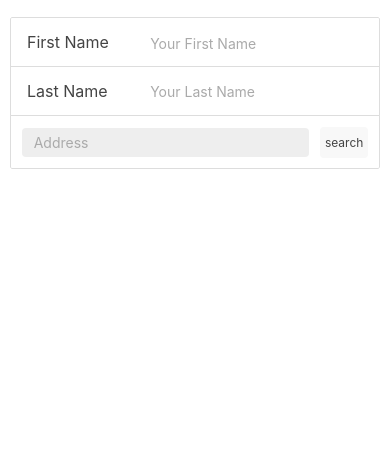
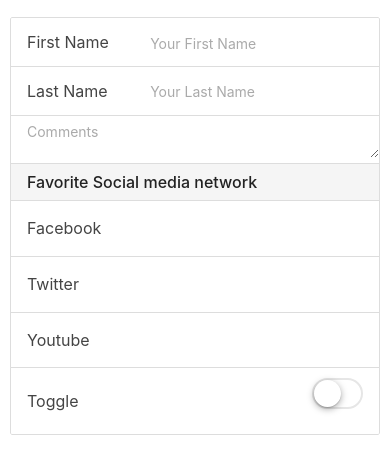
Before and after one commit to tsflatif/ionic-academySchedule, a website: page www/index.html in a window 390 px wide. Shown: the part 170-644 px from the top of the page. Drawn offline with Linux system fonts and the light colour scheme; some packages are replaced by stand-ins of ours; files that its build step writes are made by us from their sources; files whose address does not match are found by name.

Commit message:
radio and toggle button

```diff
--- a/www/index.html
+++ b/www/index.html
@@ -48,13 +48,38 @@
               <input type="text" placeholder="Your Last Name">
             </label>
 
-            <div class="item item-input-inset">
-              <label class="item-input-wrapper">
-                <input type="text" placeholder="Address">
+            <label class="item item-input">
+              <textarea placeholder="Comments"></textarea>
+            </label>
+
+            <div class="item item-divider">Favorite Social media network</div>
+
+              <label class="item item-radio">
+                <input type="radio" name="social">
+                <div class="item-content">Facebook</div>
+                <i class="radio-icon ion-gear-facebook"></i>
               </label>
-              <button class="button button-small">search</button>
+
+              <label class="item item-radio">
+                <input type="radio" name="social">
+                <div class="item-content">Twitter</div>
+                <i class="radio-icon ion-social-twitter"></i>
+              </label>
+
+              <label class="item item-radio">
+                <input type="radio" name="social">
+                <div class="item-content">Youtube</div>
+                <i class="radio-icon ion-social-youtube"></i>
+              </label>
+
+              <div class="item item-toggle">
+                  <span class="input-label">Toggle</span>
+                  <label class="toggle">
+                    <input type="checkbox">
+                    <div class="track"><div class="handle"></div></div>
+                  </label>
+              </div>
             </div>
-          </div
         </ion-content>
 
 
```
